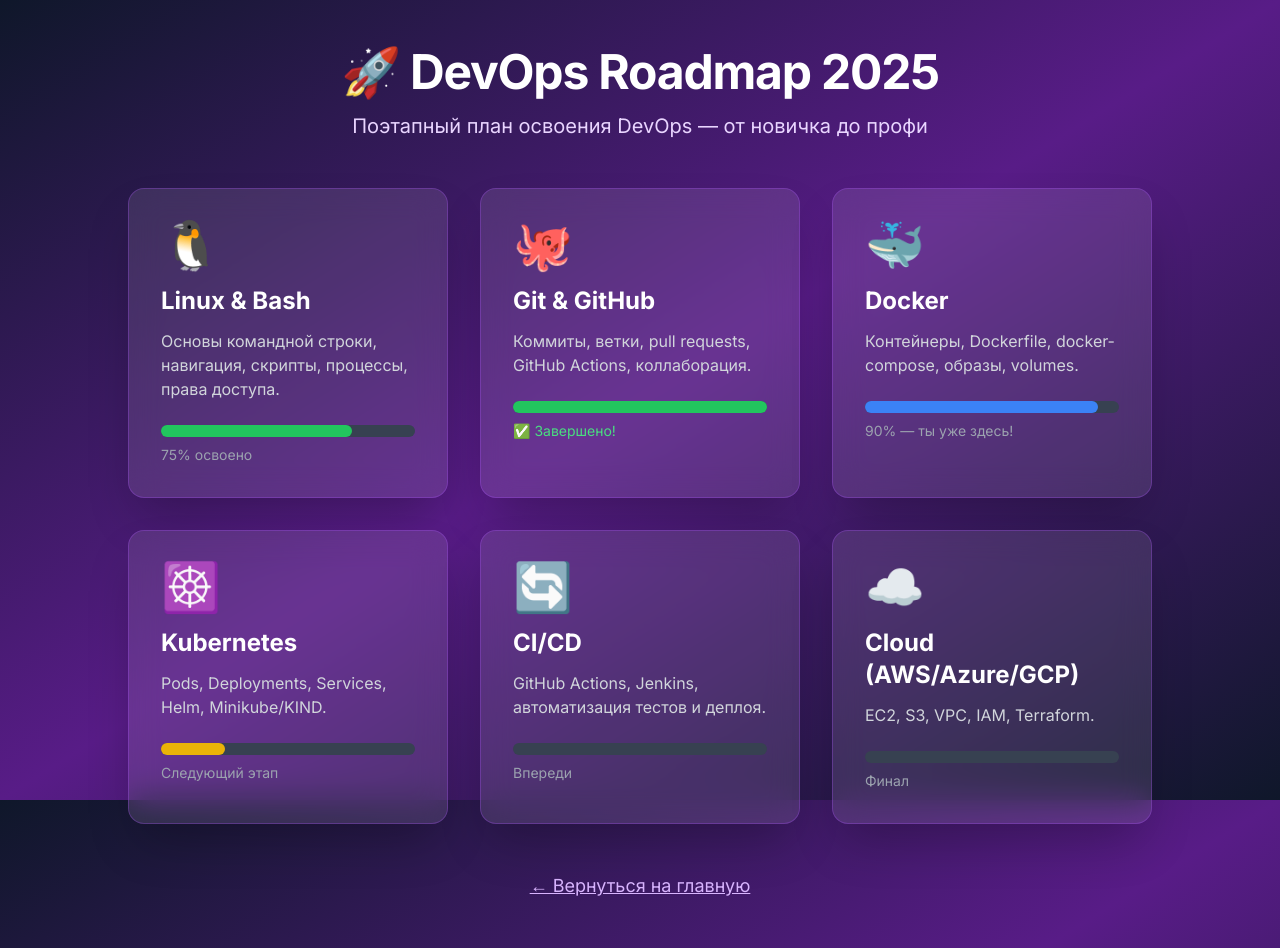
After one commit to enqumi/mini-devops, a Flask app: template templates/roadmap.html in a window 1280 px wide. The commit adds this page. Run offline with Flask 3, Linux system fonts and the light colour scheme; the template is opened without the code that fills it, so the values that code supplies are empty; some libraries are stand-ins or nearby versions.

Commit message:
navigation

```diff
--- /dev/null
+++ b/templates/roadmap.html
@@ -0,0 +1,123 @@
+<!DOCTYPE html>
+<html lang="ru" class="h-full">
+<head>
+    <meta charset="UTF-8">
+    <meta name="viewport" content="width=device-width, initial-scale=1.0">
+    <title>DevOps Roadmap</title>
+    <script src="https://cdn.tailwindcss.com"></script>
+    <link href="https://fonts.googleapis.com/css2?family=Inter:wght@400;500;600;700&display=swap" rel="stylesheet">
+    <script>
+        tailwind.config = {
+            theme: {
+                extend: {
+                    fontFamily: { sans: ['Inter', 'sans-serif'] }
+                }
+            }
+        }
+    </script>
+</head>
+<body class="h-full bg-gradient-to-br from-slate-900 via-purple-900 to-slate-900 text-white">
+    <div class="min-h-full py-12 px-4 sm:px-6 lg:px-8">
+        <div class="max-w-5xl mx-auto">
+            <!-- Заголовок -->
+            <div class="text-center mb-12">
+                <h1 class="text-5xl font-bold tracking-tight mb-4">
+                    🚀 DevOps Roadmap 2025
+                </h1>
+                <p class="text-xl text-purple-200">
+                    Поэтапный план освоения DevOps — от новичка до профи
+                </p>
+            </div>
+
+            <!-- Карточки-Этапы -->
+            <div class="grid grid-cols-1 md:grid-cols-2 lg:grid-cols-3 gap-8">
+
+                <!-- Карточка 1 -->
+                <div class="bg-white/10 backdrop-blur-lg rounded-2xl shadow-2xl p-8 border border-purple-500/30 hover:border-purple-400/60 transition-all hover:scale-105">
+                    <div class="text-5xl mb-4">🐧</div>
+                    <h3 class="text-2xl font-bold mb-3">Linux & Bash</h3>
+                    <p class="text-gray-300 mb-6">
+                        Основы командной строки, навигация, скрипты, процессы, права доступа.
+                    </p>
+                    <div class="w-full bg-gray-700 rounded-full h-3">
+                        <div class="bg-green-500 h-3 rounded-full w-3/4"></div>
+                    </div>
+                    <span class="text-sm text-gray-400 mt-2 block">75% освоено</span>
+                </div>
+
+                <!-- Карточка 2 -->
+                <div class="bg-white/10 backdrop-blur-lg rounded-2xl shadow-2xl p-8 border border-purple-500/30 hover:border-purple-400/60 transition-all hover:scale-105">
+                    <div class="text-5xl mb-4">🐙</div>
+                    <h3 class="text-2xl font-bold mb-3">Git & GitHub</h3>
+                    <p class="text-gray-300 mb-6">
+                        Коммиты, ветки, pull requests, GitHub Actions, коллаборация.
+                    </p>
+                    <div class="w-full bg-gray-700 rounded-full h-3">
+                        <div class="bg-green-500 h-3 rounded-full w-full"></div>
+                    </div>
+                    <span class="text-sm text-green-400 mt-2 block">✅ Завершено!</span>
+                </div>
+
+                <!-- Карточка 3 -->
+                <div class="bg-white/10 backdrop-blur-lg rounded-2xl shadow-2xl p-8 border border-purple-500/30 hover:border-purple-400/60 transition-all hover:scale-105">
+                    <div class="text-5xl mb-4">🐳</div>
+                    <h3 class="text-2xl font-bold mb-3">Docker</h3>
+                    <p class="text-gray-300 mb-6">
+                        Контейнеры, Dockerfile, docker-compose, образы, volumes.
+                    </p>
+                    <div class="w-full bg-gray-700 rounded-full h-3">
+                        <div class="bg-blue-500 h-3 rounded-full w-11/12"></div>
+                    </div>
+                    <span class="text-sm text-gray-400 mt-2 block">90% — ты уже здесь!</span>
+                </div>
+
+                <!-- Карточка 4 -->
+                <div class="bg-white/10 backdrop-blur-lg rounded-2xl shadow-2xl p-8 border border-purple-500/30 hover:border-purple-400/60 transition-all hover:scale-105">
+                    <div class="text-5xl mb-4">☸️</div>
+                    <h3 class="text-2xl font-bold mb-3">Kubernetes</h3>
+                    <p class="text-gray-300 mb-6">
+                        Pods, Deployments, Services, Helm, Minikube/KIND.
+                    </p>
+                    <div class="w-full bg-gray-700 rounded-full h-3">
+                        <div class="bg-yellow-500 h-3 rounded-full w-1/4"></div>
+                    </div>
+                    <span class="text-sm text-gray-400 mt-2 block">Следующий этап</span>
+                </div>
+
+                <!-- Карточка 5 -->
+                <div class="bg-white/10 backdrop-blur-lg rounded-2xl shadow-2xl p-8 border border-purple-500/30 hover:border-purple-400/60 transition-all hover:scale-105">
+                    <div class="text-5xl mb-4">🔄</div>
+                    <h3 class="text-2xl font-bold mb-3">CI/CD</h3>
+                    <p class="text-gray-300 mb-6">
+                        GitHub Actions, Jenkins, автоматизация тестов и деплоя.
+                    </p>
+                    <div class="w-full bg-gray-700 rounded-full h-3">
+                        <div class="bg-purple-500 h-3 rounded-full w-0"></div>
+                    </div>
+                    <span class="text-sm text-gray-400 mt-2 block">Впереди</span>
+                </div>
+
+                <!-- Карточка 6 -->
+                <div class="bg-white/10 backdrop-blur-lg rounded-2xl shadow-2xl p-8 border border-purple-500/30 hover:border-purple-400/60 transition-all hover:scale-105">
+                    <div class="text-5xl mb-4">☁️</div>
+                    <h3 class="text-2xl font-bold mb-3">Cloud (AWS/Azure/GCP)</h3>
+                    <p class="text-gray-300 mb-6">
+                        EC2, S3, VPC, IAM, Terraform.
+                    </p>
+                    <div class="w-full bg-gray-700 rounded-full h-3">
+                        <div class="bg-red-500 h-3 rounded-full w-0"></div>
+                    </div>
+                    <span class="text-sm text-gray-400 mt-2 block">Финал</span>
+                </div>
+            </div>
+
+            <!-- Навигация -->
+            <div class="text-center mt-12">
+                <a href="/" class="text-purple-300 hover:text-purple-100 underline text-lg">
+                    ← Вернуться на главную
+                </a>
+            </div>
+        </div>
+    </div>
+</body>
+</html>
```
Also changed, not shown: templates/index.html (+40 -28 lines).
